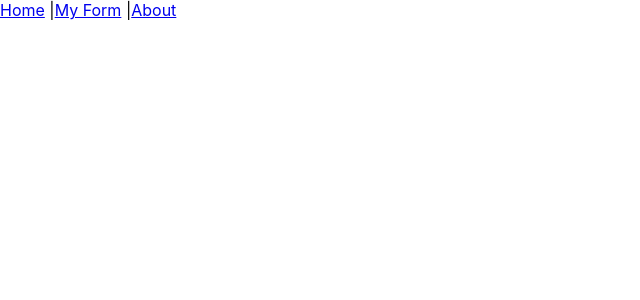
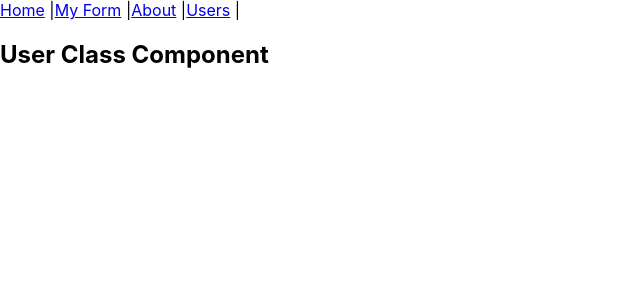
Before and after one commit to arunpradhan/testing-jest, a React (Create React App) app: page /users in a window 1280 px wide. Shown: the top 300 px of the page, without its empty margins (0-640 px from the left). Built offline with nearby package versions, Linux system fonts and the light colour scheme.

Commit message:
Class Component method testing

```diff
--- a/src/App.js
+++ b/src/App.js
@@ -6,6 +6,7 @@ import MyForm from './MyForm';
 import Home from './Home';
 import Navigation from './Navigation';
 import About from './About';
+import Users from './Users';
 
 function App() {
   return (
@@ -15,6 +16,7 @@ function App() {
         <Route path="/" element={<Home/>}/>
         <Route path="/my-form" element={<MyForm/>} />
         <Route path='/about' element={<About/>}/>
+        <Route path='/users' element={<Users/>}/>
       </Routes>
     </BrowserRouter>
   );
--- a/src/Navigation.js
+++ b/src/Navigation.js
@@ -5,7 +5,8 @@ function Navigation() {
     <div>
         <Link to="/">Home</Link> |
         <Link to="/my-form">My Form</Link> |
-        <Link to="/about">About</Link>
+        <Link to="/about">About</Link> |
+        <Link to="/users">Users</Link> |
     </div>
   );
 }
--- /dev/null
+++ b/src/Users.js
@@ -0,0 +1,13 @@
+import React from "react";
+
+export default class Users extends React.Component {
+
+    getUserList() {
+        return "User List";
+    }
+    render() {
+        return (
+            <h2>User Class Component</h2>
+        )
+    }
+}
```
Also changed, not shown: 1 other file (tests, documents, lock files or other folders).
